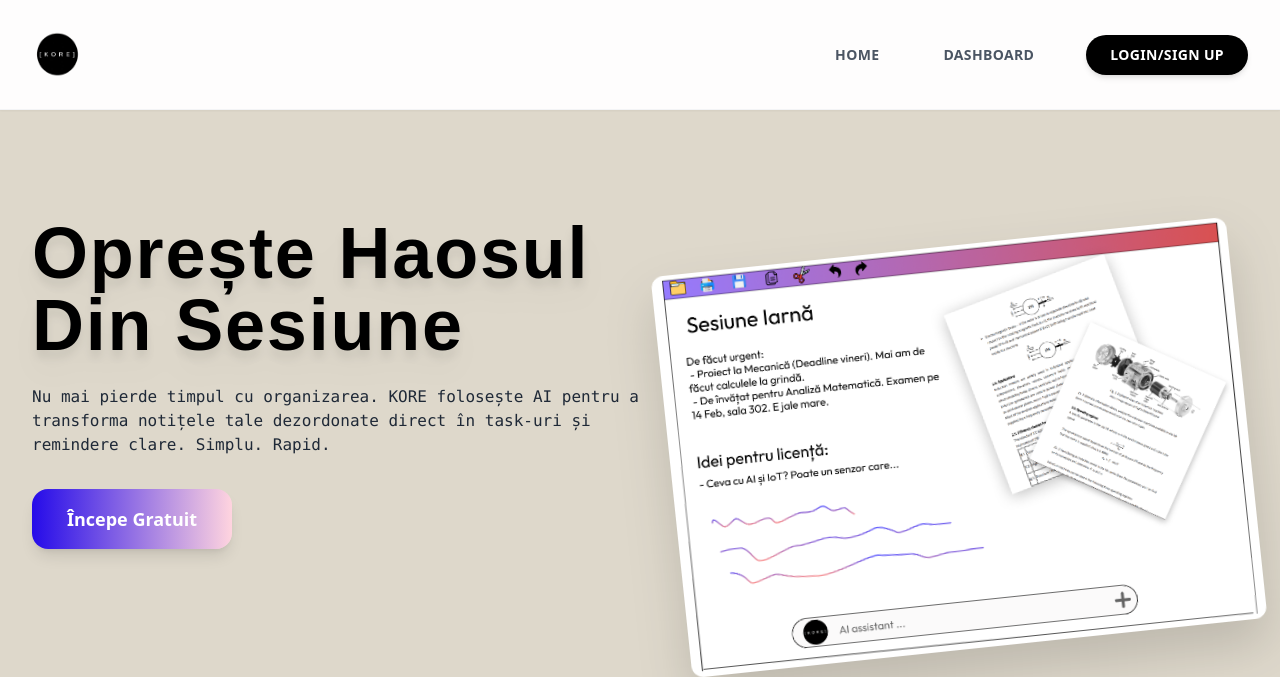
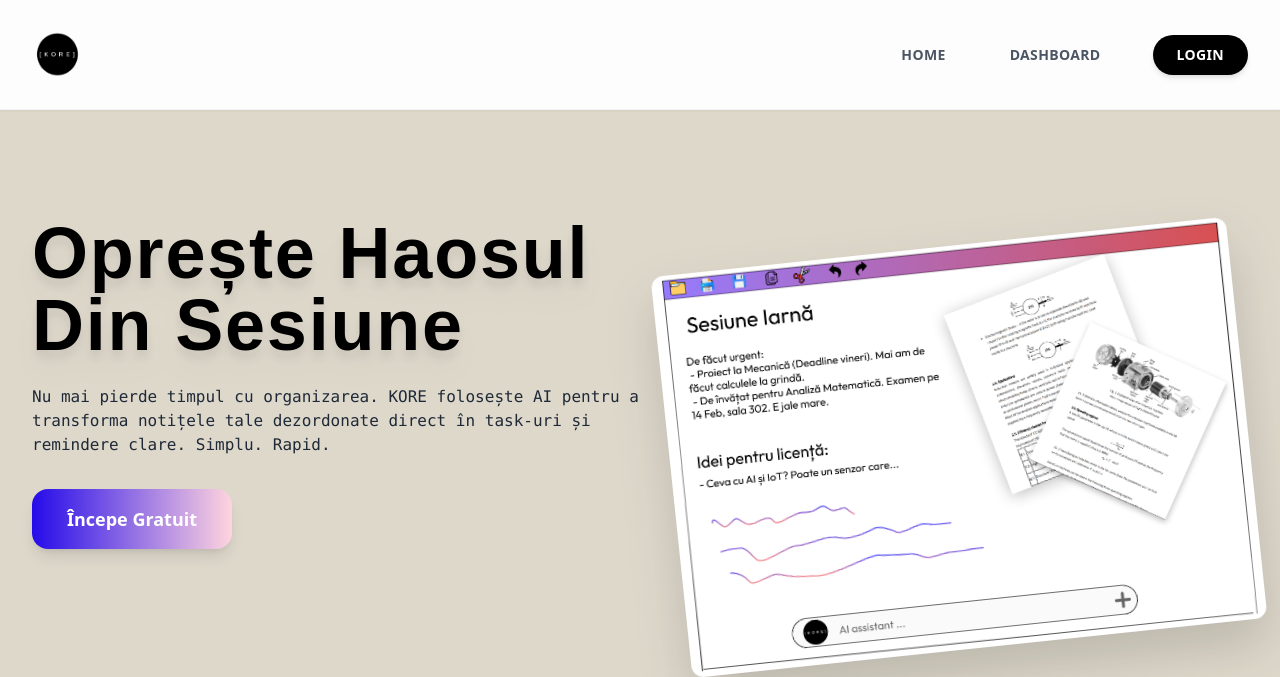
Before and after one commit to TirtalasAndrei/kore-student-os, a Flask app: page / in a window 1280 px wide. Shown: the top 677 px of the page. Run offline with Flask 3, Linux system fonts and the light colour scheme; some libraries are stand-ins or nearby versions; some web fonts are replaced.

Commit message:
Navbar is not fixed on the screen

```diff
--- a/templates/base.html
+++ b/templates/base.html
@@ -28,8 +28,7 @@
     <link href="https://fonts.googleapis.com/css2?family=Big+Shoulders+Stencil+Text:wght@900&display=swap" rel="stylesheet">
 </head>
 <body class="bg-kore-crem">
-    <nav class="w-full h-[80px] md:h-[110px] bg-white/95 backdrop-blur-sm border-b border-gray-100 shadow-sm
-    px-4 md:px-8 flex justify-between items-center fixed top-0 left-0 z-50 transition-all duration-300">
+    <nav class="w-full h-[80px] md:h-[110px] bg-white/95 backdrop-blur-sm border-b border-gray-100 shadow-sm px-4 md:px-8 flex justify-between items-center relative z-50">
 
     <a href="/" class="flex-shrink-0">
         <img
@@ -47,8 +46,8 @@
             Dashboard
         </a>
 
-        <a href="#" class="px-6 py-2.5 bg-black text-white rounded-full hover:bg-gray-800 hover:scale-105 transition-all duration-200 shadow-md">
-            Login/Sign Up
+        <a href="/login" class="px-6 py-2.5 bg-black text-white rounded-full hover:bg-gray-800 hover:scale-105 transition-all duration-200 shadow-md">
+            Login
         </a>
     </div>
 
@@ -58,53 +57,30 @@
         </svg>
     </button>
 
-</nav>
-
-<div class="h-[80px] md:h-[110px]"></div>
-
-
-<div id="mobile-menu" class="hidden md:hidden fixed left-0 right-0 top-[85px] px-4 z-40 origin-top animate-fade-in-down">
-
-    <div class="bg-white rounded-2xl shadow-2xl border border-gray-100 p-4 flex flex-col gap-2">
-
+    <div id="mobile-menu" class="hidden md:hidden absolute top-[100%] left-0 w-full px-4 pb-4 z-40 origin-top animate-fade-in-down bg-white shadow-xl border-b border-gray-100">
+        <div class="flex flex-col gap-2 mt-2">
             <a href="/" class="block px-4 py-3 text-gray-700 font-bold hover:bg-gray-50 rounded-xl transition-colors flex items-center gap-3">
-            <svg xmlns="http://www.w3.org/2000/svg" fill="none" viewBox="0 0 24 24" stroke-width="2" stroke="currentColor" class="w-5 h-5 text-gray-400">
-                <path stroke-linecap="round" stroke-linejoin="round" d="M2.25 12l8.954-8.955c.44-.439
-                 1.152-.439 1.591 0L21.75 12M4.5 9.75v10.125c0 .621.504 1.125 1.125 1.125H9.75v-4.875c0-.621.504-1.125
-                  1.125-1.125h2.25c.621 0 1.125.504 1.125 1.125V21h4.125c.621 0 1.125-.504 1.125-1.125V9.75M8.25 21h8.25" />
-            </svg>
                 Home
             </a>
-
-        <a href="#" class="block px-4 py-3 text-gray-700 font-bold hover:bg-gray-50 rounded-xl transition-colors flex items-center gap-3">
-            <svg xmlns="http://www.w3.org/2000/svg" fill="none" viewBox="0 0 24 24" stroke-width="2" stroke="currentColor" class="w-5 h-5 text-gray-400">
-                <path stroke-linecap="round" stroke-linejoin="round" d="M3.75 6A2.25 2.25 0 016 3.75h2.25A2.25 2.25 0 0110.5
-                6v2.25a2.25 2.25 0 01-2.25 2.25H6a2.25 2.25 0 01-2.25-2.25V6zM3.75 15.75A2.25 2.25 0 016 13.5h2.25a2.25 2.25
-                 0 012.25 2.25V18a2.25 2.25 0 01-2.25 2.25H6A2.25 2.25 0 013.75 18v-2.25zM13.5 6a2.25 2.25 0 012.25-2.25H18A2.25 2.25 0
-                 0120.25 6v2.25A2.25 2.25 0 0118 10.5h-2.25a2.25 2.25 0 01-2.25-2.25V6zM13.5 15.75a2.25 2.25 0 012.25-2.25H18a2.25 2.25 0 012.25
-                  2.25V18A2.25 2.25 0 0118 20.25h-2.25A2.25 2.25 0 0113.5 18v-2.25z" />
-            </svg>
+            <a href="/dashboard" class="block px-4 py-3 text-gray-700 font-bold hover:bg-gray-50 rounded-xl transition-colors flex items-center gap-3">
                 Dashboard
             </a>
-
             <hr class="border-gray-100 my-1">
-
             <a href="/login" class="block w-full text-center py-3 bg-black text-white font-bold rounded-xl shadow-lg hover:bg-gray-800 transition-all active:scale-95">
                 Intră în cont
             </a>
-
         </div>
     </div>
+
+</nav>
 
 <script>
     const btn = document.getElementById('mobile-menu-btn');
     const menu = document.getElementById('mobile-menu');
 
     btn.addEventListener('click', () => {
-
         menu.classList.toggle('hidden');
     });
-
 
     document.addEventListener('click', (e) => {
         if (!btn.contains(e.target) && !menu.contains(e.target)) {
```
Lines whose indentation alone changed are shown as unchanged.
